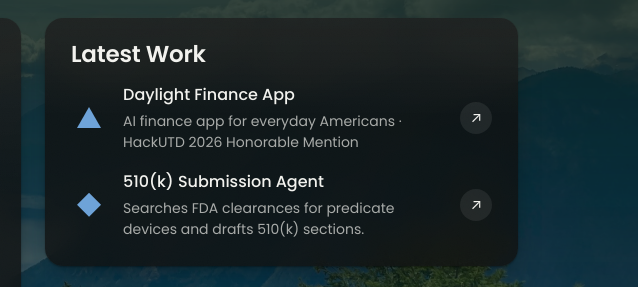
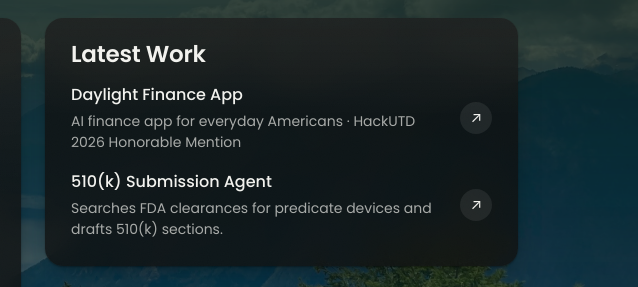
Before and after one commit to AliJafri2/AliJafri2.github.io, a website built with Vite: page index.html in a window 1280 px wide. Shown: the part 235-522 px from the top of the page, 642-1280 px from the left. Built offline with nearby package versions, Linux system fonts and the light colour scheme.

Commit message:
Remove project markers from Latest Work

```diff
--- a/index.html
+++ b/index.html
@@ -113,7 +113,6 @@
           <ul class="rows">
             <li>
               <a class="row project" href="https://daylight-hackutd.vercel.app/" target="_blank" rel="noopener">
-                <span class="shape tri" aria-hidden="true"></span>
                 <div>
                   <p class="row-title">Daylight Finance App</p>
                   <p class="row-desc">AI finance app for everyday Americans · HackUTD 2026 Honorable Mention</p>
@@ -123,7 +122,6 @@
             </li>
             <li>
               <a class="row project" href="https://agentsincubator.ai/ai-agents-demos/medical-devices-manufacturing/510k-submission-agent?tab=try" target="_blank" rel="noopener">
-                <span class="shape diamond" aria-hidden="true"></span>
                 <div>
                   <p class="row-title">510(k) Submission Agent</p>
                   <p class="row-desc">Searches FDA clearances for predicate devices and drafts 510(k) sections.</p>
--- a/src/style.css
+++ b/src/style.css
@@ -483,29 +483,6 @@ p {
 .project > div {
   flex: 1;
 }
-.shape {
-  flex: none;
-  width: 22px;
-  height: 22px;
-  margin: 0 6px;
-  border: 2.5px solid var(--accent);
-}
-/* filled diamond, same footprint as the triangle */
-.shape.diamond {
-  width: 24px;
-  height: 24px;
-  border: none;
-  background: var(--accent);
-  clip-path: polygon(50% 0, 100% 50%, 50% 100%, 0 50%);
-}
-.shape.tri {
-  border: none;
-  width: 0;
-  height: 0;
-  border-left: 12px solid transparent;
-  border-right: 12px solid transparent;
-  border-bottom: 21px solid var(--accent);
-}
 .arrow {
   flex: none;
   display: grid;
```
